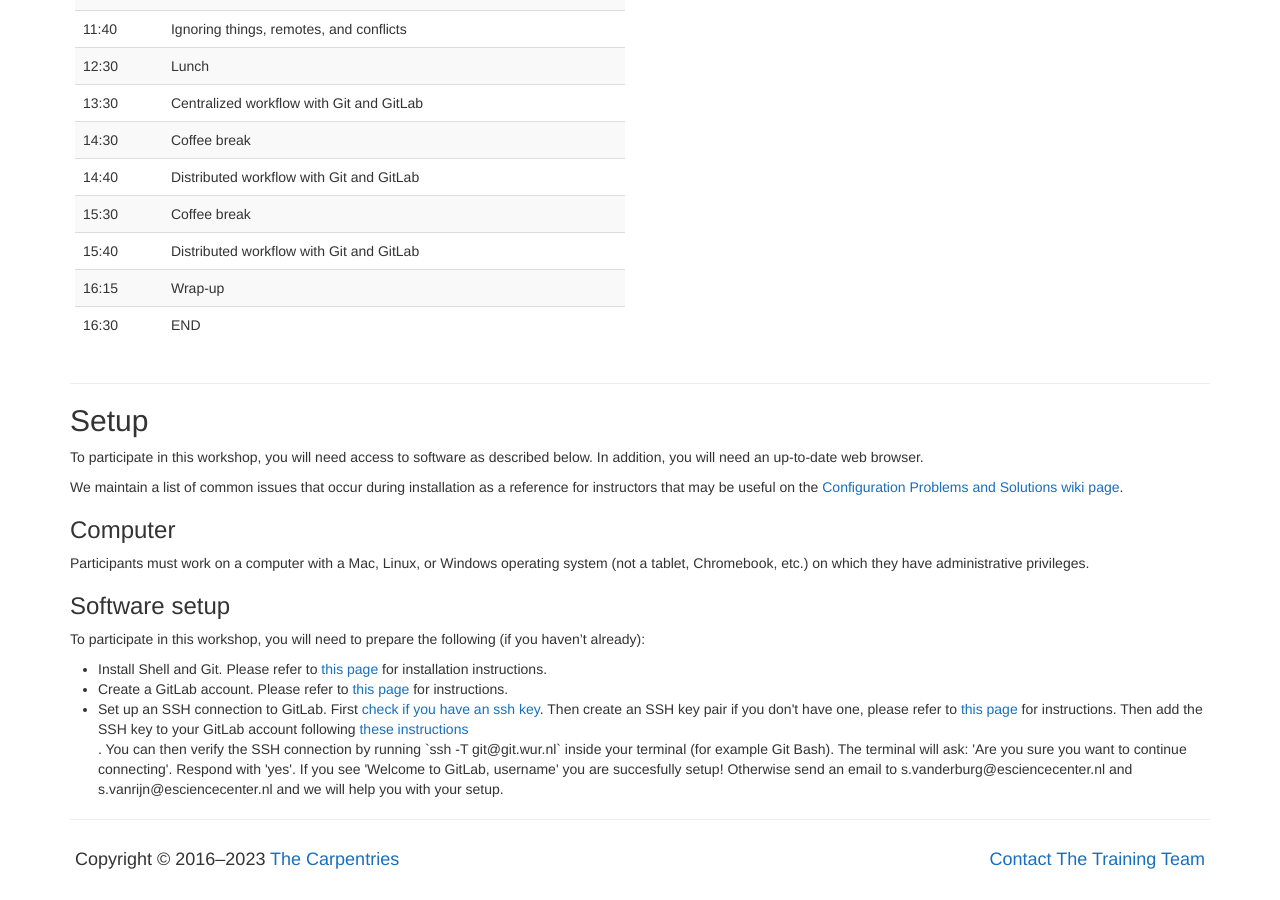
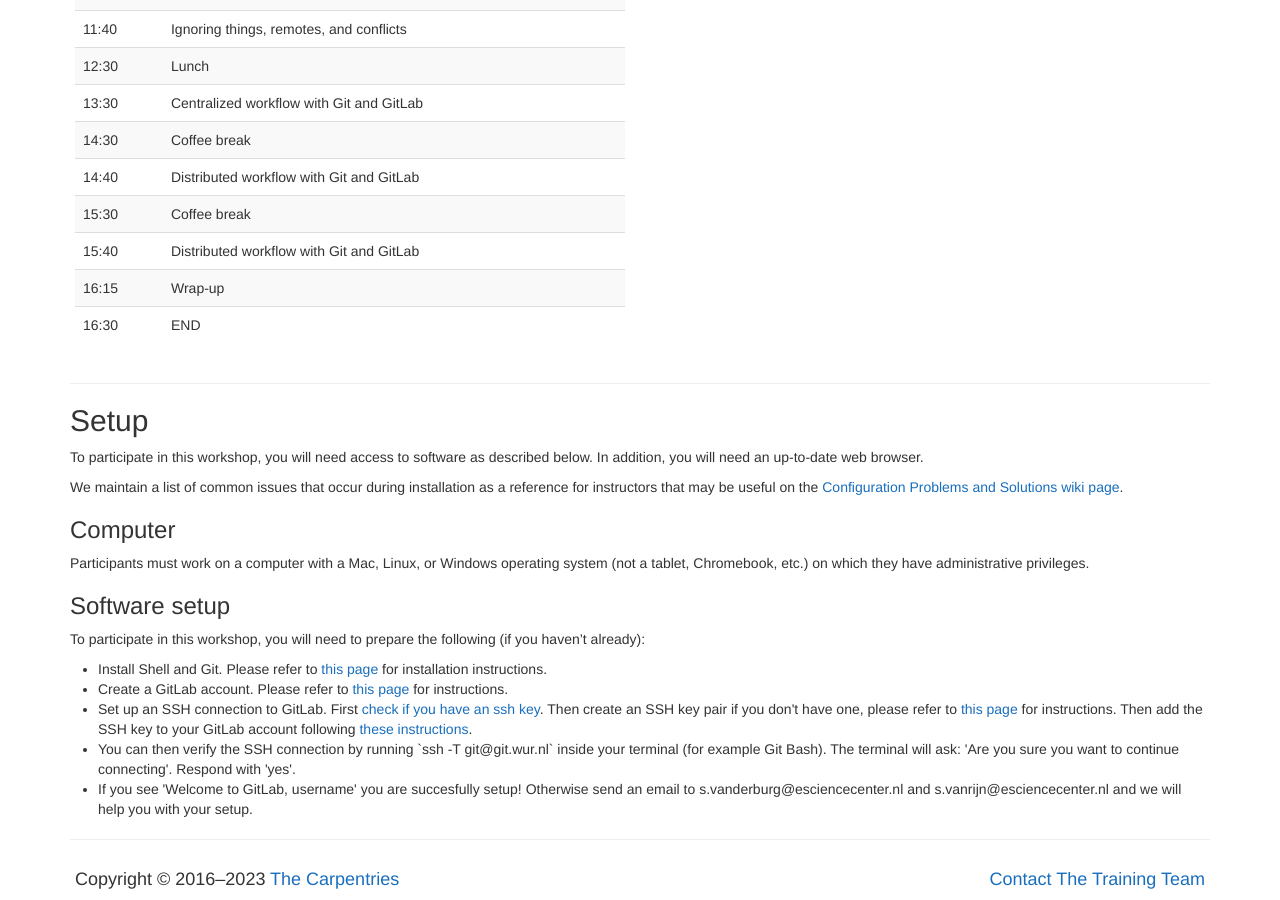
Before and after one commit to esciencecenter-digital-skills/2023-06-28-wdcc-git, a Jekyll site: the page built from index.md, in a window 1280 px wide and 900 px high, scrolled down 1498 px. Built offline with Jekyll 4.4.1, drawn with Linux system fonts in a browser that asks for light colours; some of the changed text lies outside the part shown.

```diff
--- a/index.md
+++ b/index.md
@@ -331,5 +331,7 @@ during the workshop.
 <ul>
   <li>Install Shell and Git. Please refer to <a href="https://coderefinery.github.io/installation/shell-and-git/">this page</a> for installation instructions.</li>
   <li>Create a GitLab account. Please refer to <a href="https://gitlab.com/users/sign_up">this page</a> for instructions.</li>
-  <li>Set up an SSH connection to GitLab. First <a href="https://docs.gitlab.com/ee/user/ssh.html#see-if-you-have-an-existing-ssh-key-pair">check if you have an ssh key</a>. Then create an SSH key pair if you don't have one, please refer to <a href="https://docs.gitlab.com/ee/user/ssh.html#generate-an-ssh-key-pair">this page</a> for instructions. Then add the SSH key to your GitLab account following <a href="https://docs.gitlab.com/ee/user/ssh.html#add-an-ssh-key-to-your-gitlab-account">these instructions</a></li>. You can then verify the SSH connection by running `ssh -T git@git.wur.nl` inside your terminal (for example Git Bash). The terminal will ask: 'Are you sure you want to continue connecting'. Respond with 'yes'. If you see 'Welcome to GitLab, username' you are succesfully setup! Otherwise send an email to s.vanderburg@esciencecenter.nl and s.vanrijn@esciencecenter.nl and we will help you with your setup.
+  <li>Set up an SSH connection to GitLab. First <a href="https://docs.gitlab.com/ee/user/ssh.html#see-if-you-have-an-existing-ssh-key-pair">check if you have an ssh key</a>. Then create an SSH key pair if you don't have one, please refer to <a href="https://docs.gitlab.com/ee/user/ssh.html#generate-an-ssh-key-pair">this page</a> for instructions. Then add the SSH key to your GitLab account following <a href="https://docs.gitlab.com/ee/user/ssh.html#add-an-ssh-key-to-your-gitlab-account">these instructions</a>.</li>
+  <li> You can then verify the SSH connection by running `ssh -T git@git.wur.nl` inside your terminal (for example Git Bash). The terminal will ask: 'Are you sure you want to continue connecting'. Respond with 'yes'.</li>
+  <li> If you see 'Welcome to GitLab, username' you are succesfully setup! Otherwise send an email to s.vanderburg@esciencecenter.nl and s.vanrijn@esciencecenter.nl and we will help you with your setup.</li>
 </ul>
```
Also changed, not shown: other parts of index.md (+1 -1 lines).
